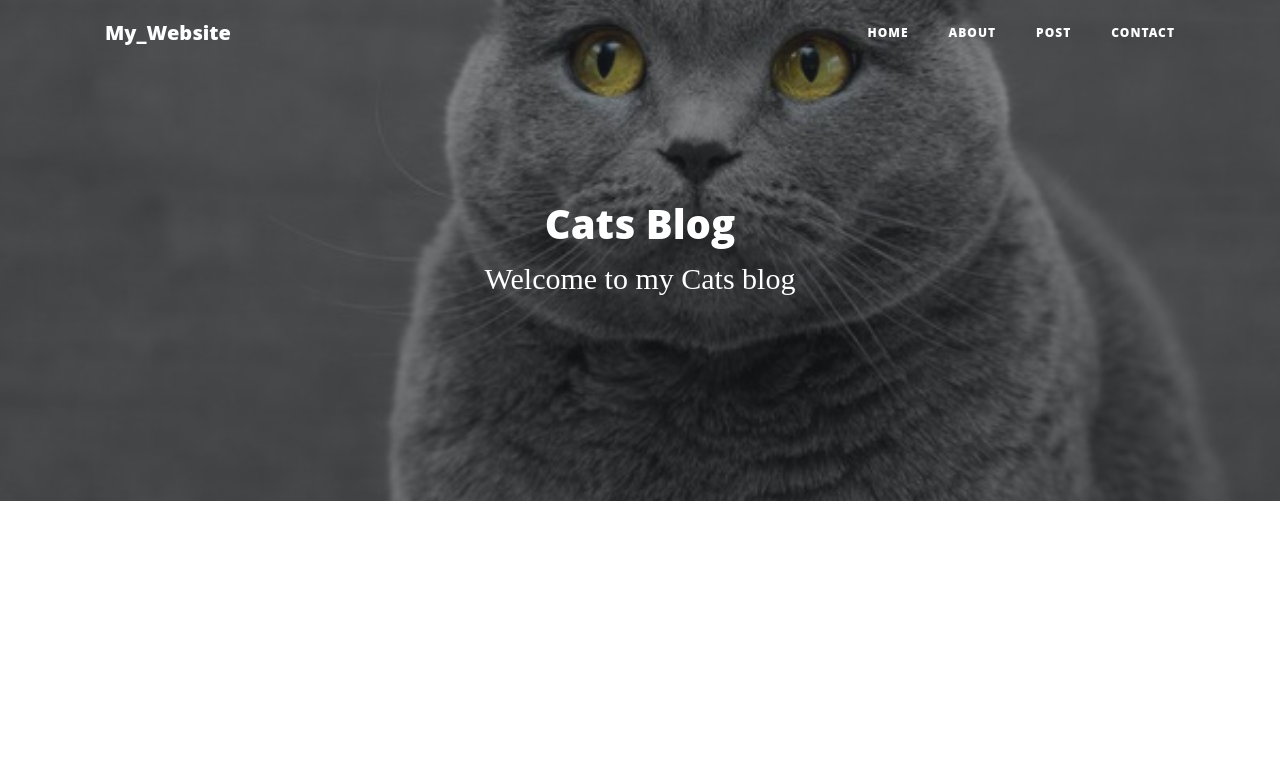
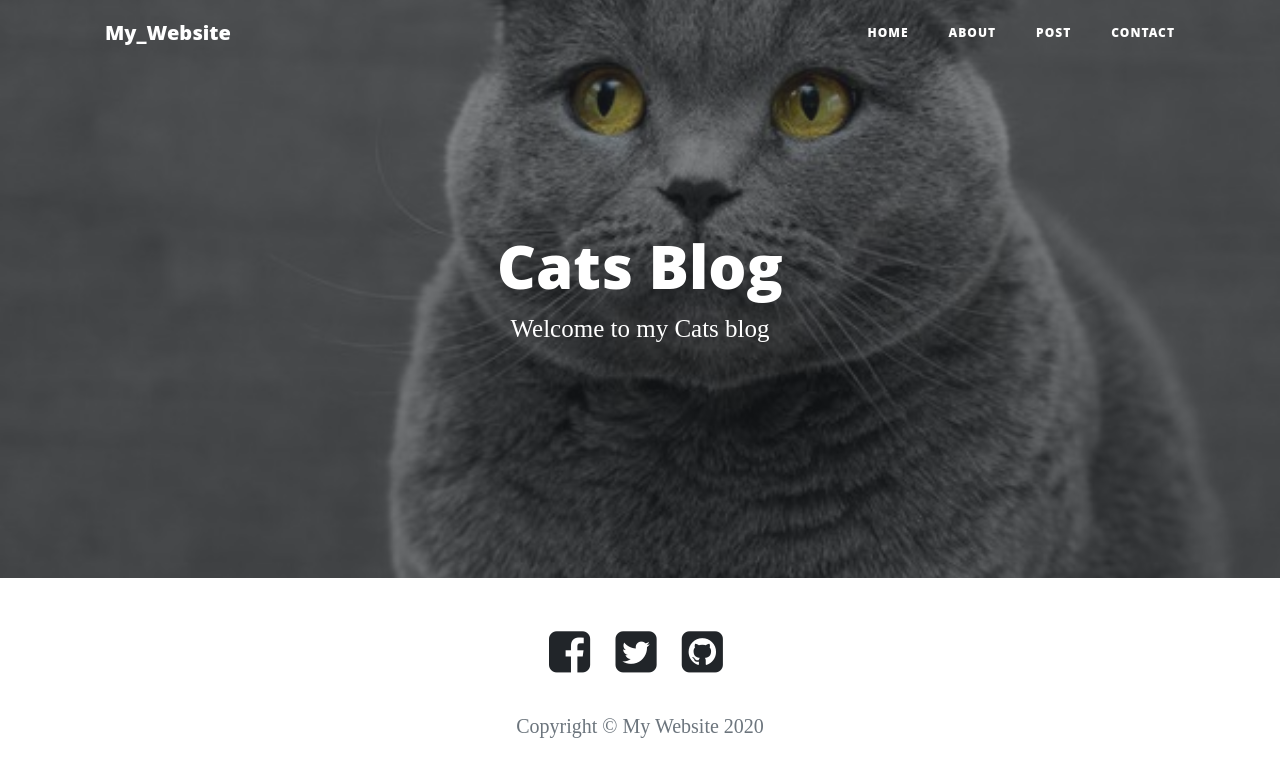
Before and after one commit to Maryam-Haider99/Bootstrap_Project, a plain HTML site: page index.html in a window 1280 px wide. Drawn offline with nearby package versions, Linux system fonts and the light colour scheme.

Commit message:
add footer

```diff
--- a/css/home-blog.css
+++ b/css/home-blog.css
@@ -130,7 +130,8 @@ header.masthead .site-heading {
 @media only screen and (min-width: 768px) {
 
   header.masthead .site-heading {
-    padding: 200px 0;
+    padding: 230px 0;
+
   }
 }
 
@@ -138,7 +139,12 @@ header.masthead  .site-heading{
   text-align: center;
 }
 
-header.masthead  .site-heading{
-  font-size: 30px;
+header.masthead  .site-heading h1 {
+  font-size: 60px;
   margin-top: 0%;
 }
+
+header.masthead  .subheading {
+  font-size: 25px;
+  margin-top: 0%;
+}
--- a/index.html
+++ b/index.html
@@ -9,7 +9,7 @@
     <script src="https://ajax.googleapis.com/ajax/libs/jquery/3.5.1/jquery.min.js"></script>
     <script src="https://cdnjs.cloudflare.com/ajax/libs/popper.js/1.16.0/umd/popper.min.js"></script>
     <script src="https://maxcdn.bootstrapcdn.com/bootstrap/4.5.2/js/bootstrap.min.js"></script>
-
+    <link rel="stylesheet" href="https://cdnjs.cloudflare.com/ajax/libs/font-awesome/4.7.0/css/font-awesome.min.css">
 
     <link href="css/home-blog.css" rel="stylesheet">
 
@@ -59,5 +59,43 @@
   </header>
 
 
+  <!-- Footer-->
+
+  <footer>
+    <div class="container">
+      <div class="row">
+        <div class="col-lg-8 col-md-10 mx-auto">
+            <ul class="list-inline text-center">
+                <li class="list-inline-item">
+                  <a href="#">
+                    <span class="fa-stack fa-lg">
+                    <i class="fa fa-facebook-square" style="font-size:48px;color:#212529;"></i>
+                </span>
+                </a>
+                </li>
+
+                <li class="list-inline-item">
+                    <a href="#">
+                      <span class="fa-stack fa-lg">
+                      <i class="fa fa-twitter-square" style="font-size:48px;color:#212529;"></i>
+                  </span>
+                  </a>
+                  </li>
+
+                  <li class="list-inline-item">
+                    <a href="#">
+                      <span class="fa-stack fa-lg">
+                      <i class="fa fa-github-square" style="font-size:48px;color:#212529;"></i>
+                  </span>
+                  </a>
+                  </li>
+          <p class="copyright text-muted">Copyright &copy; My Website 2020</p>
+        </div>
+      </div>
+    </div>
+  </footer>
+
+
+
 </body>
 </html>
```
